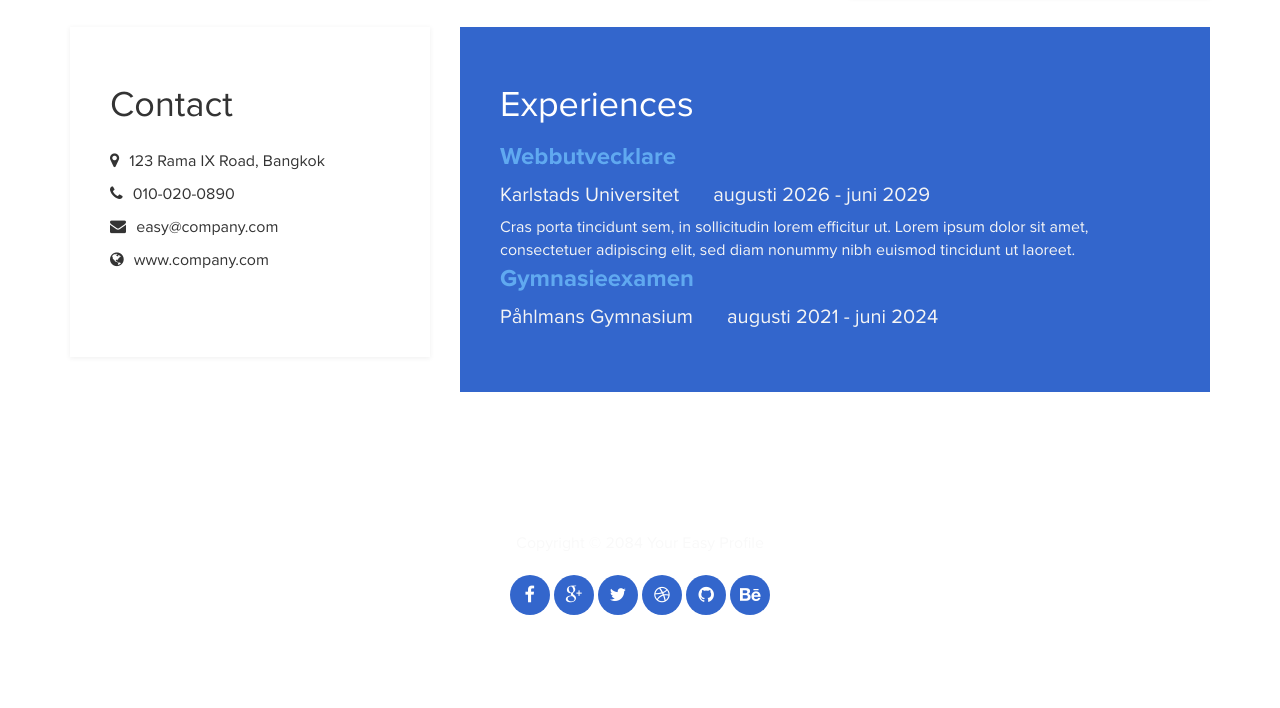
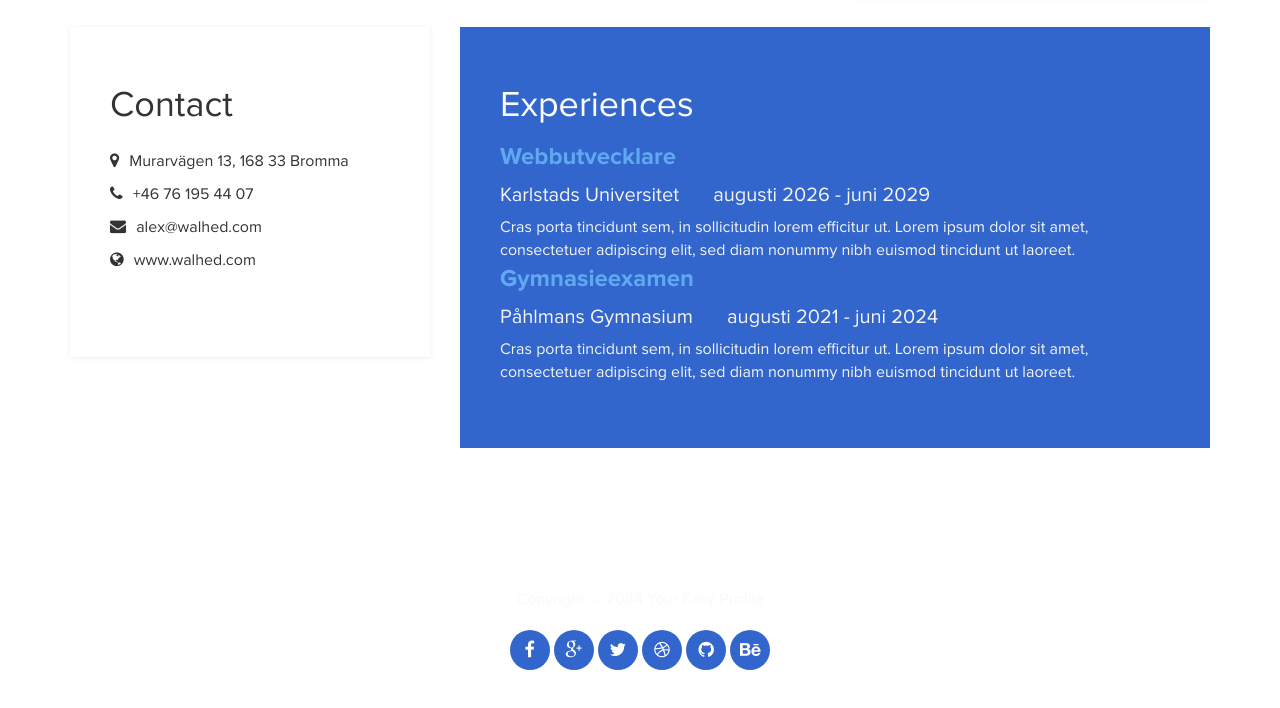
Before and after one commit to nygwal/nygwal.github.io, a plain HTML site: page index.html in a window 1280 px wide. Shown: the part 2669-3377 px from the top of the page. Drawn offline with Linux system fonts and the light colour scheme.

Commit message:
Update index.html

```diff
--- a/index.html
+++ b/index.html
@@ -111,10 +111,10 @@ http://www.templatemo.com/tm-467-easy-profile
 		<div class="col-md-4 col-sm-12">
 			<div class="contact">
 				<h2>Contact</h2>
-					<p><i class="fa fa-map-marker"></i> 123 Rama IX Road, Bangkok</p>
-					<p><i class="fa fa-phone"></i> 010-020-0890</p>
-					<p><i class="fa fa-envelope"></i> easy@company.com</p>
-					<p><i class="fa fa-globe"></i> www.company.com</p>
+					<p><i class="fa fa-map-marker"></i> Murarvägen 13, 168 33 Bromma</p>
+					<p><i class="fa fa-phone"></i> +46 76 195 44 07</p>
+					<p><i class="fa fa-envelope"></i> alex@walhed.com</p>
+					<p><i class="fa fa-globe"></i> www.walhed.com</p>
 			</div>
 		</div>
 		<div class="col-md-8 col-sm-12">
@@ -124,10 +124,11 @@ http://www.templatemo.com/tm-467-easy-profile
 						<h4 class="experience-title accent">Webbutvecklare</h4>
 						<h5>Karlstads Universitet</h5><span></span>
 						<h5>augusti 2026 - juni 2029</h5>
-						<p class="education-description">Cras porta tincidunt sem, in sollicitudin lorem efficitur ut. Lorem ipsum dolor sit amet, consectetuer adipiscing elit, sed diam nonummy nibh euismod tincidunt ut laoreet.</p><div></div>
+						<p class="education-description">Cras porta tincidunt sem, in sollicitudin lorem efficitur ut. Lorem ipsum dolor sit amet, consectetuer adipiscing elit, sed diam nonummy nibh euismod tincidunt ut laoreet.</p>
 						<h4 class= "experience-title accent">Gymnasieexamen</h4>
 						<h5>Påhlmans Gymnasium</h5><span></span>
 						<h5>augusti 2021 - juni 2024</h5>
+						<p class="education-description">Cras porta tincidunt sem, in sollicitudin lorem efficitur ut. Lorem ipsum dolor sit amet, consectetuer adipiscing elit, sed diam nonummy nibh euismod tincidunt ut laoreet.</p>
 					</div>
 			</div>
 		</div>
```
